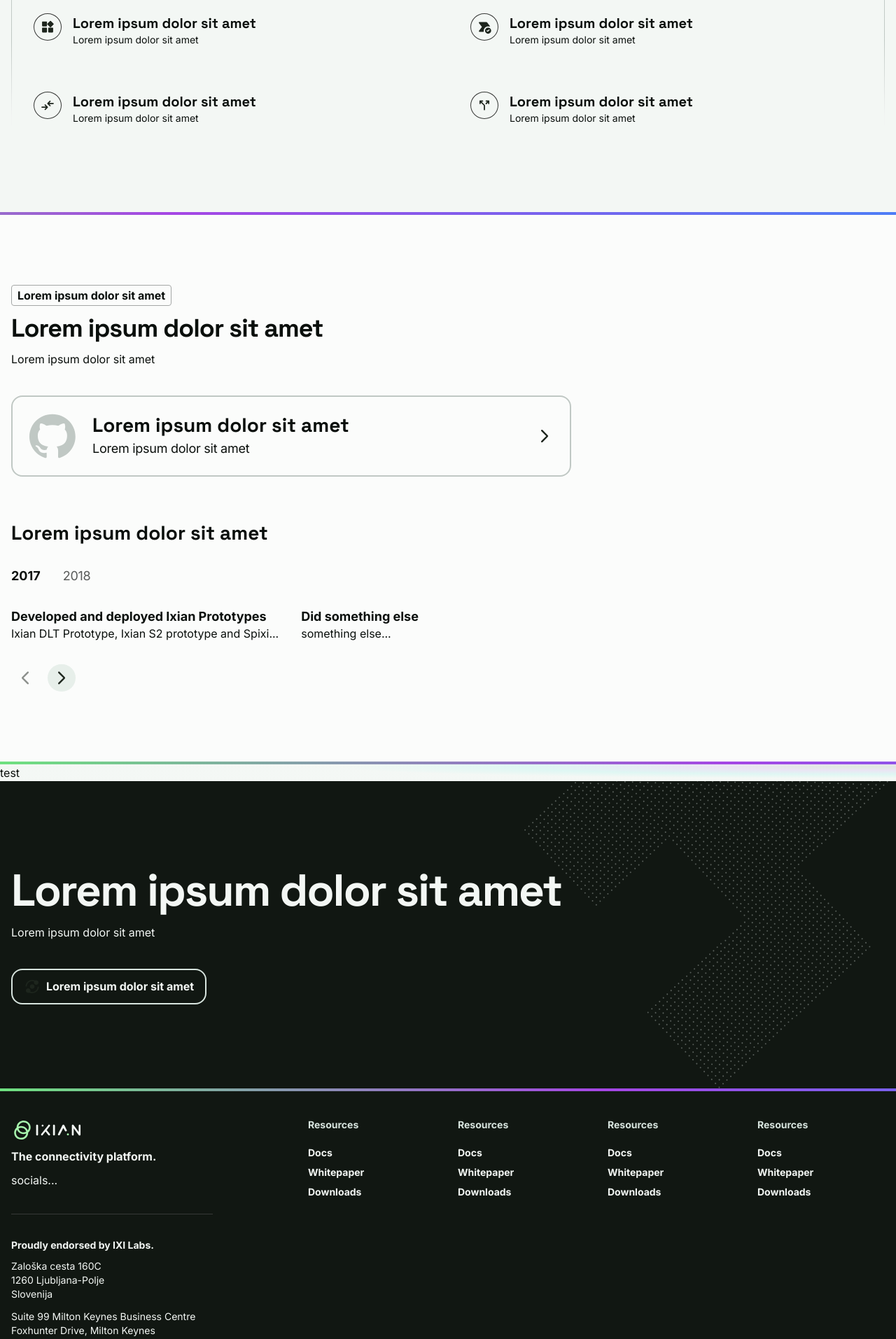
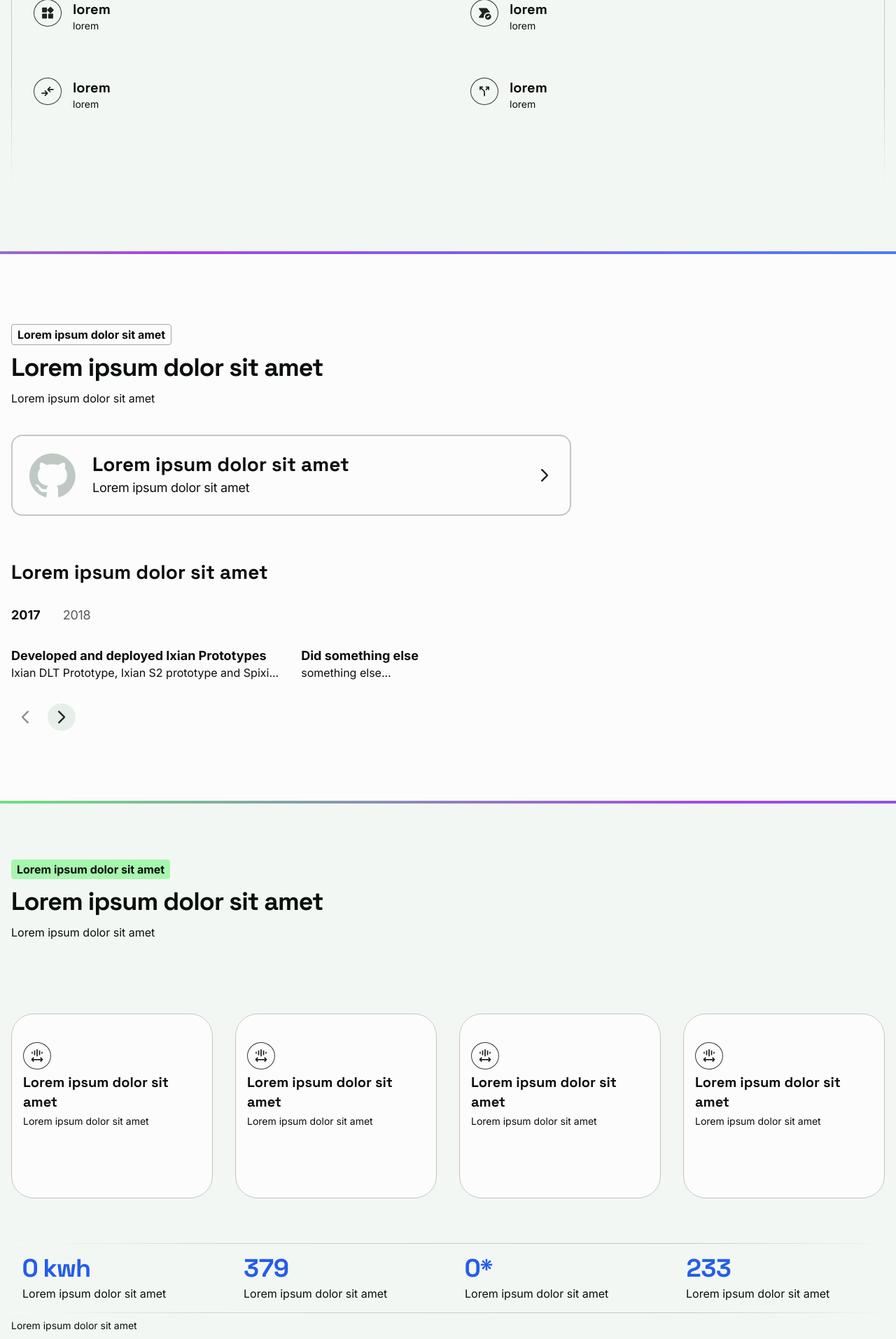
Before and after one commit to ixian-platform/Ixian-website, a Next.js app: page /technology in a window 1280 px wide. Shown: the part 1940-3853 px from the top of the page at 70% size. Built offline with nearby package versions, Linux system fonts and the light colour scheme.

Commit message:
refactor highlights section to be re-usable and other adjustments

```diff
--- a/src/app/containers/EcosystemSection/EcosystemSection.tsx
+++ b/src/app/containers/EcosystemSection/EcosystemSection.tsx
@@ -85,8 +85,8 @@ const EcosystemSection = () => {
           <div key={index} className={classes.singleInfo}>
             <MyIcon name={info.icon} rounded />
             <div>
-              <TextElement type={'heading-xs'}>{t(info.title)}</TextElement>
-              <TextElement type={'body-sm'}>{t(info.description)}</TextElement>
+              <TextElement type={'heading-xs'}>{info.title}</TextElement>
+              <TextElement type={'body-sm'}>{info.description}</TextElement>
             </div>
           </div>
         ))}
--- a/src/app/containers/FeaturesSection/FeaturesSection.module.scss
+++ b/src/app/containers/FeaturesSection/FeaturesSection.module.scss
@@ -6,7 +6,7 @@
   border-bottom: 1px solid var(--colors-outline-02);
 
   .featuresWrapper {
-    padding: 120px var(--spacing-md);
+    padding: var(--spacing-super-xxl) var(--spacing-md);
 
     .topRetro {
       position: absolute;
--- a/src/app/containers/GitSection/GitSection.module.scss
+++ b/src/app/containers/GitSection/GitSection.module.scss
@@ -7,7 +7,7 @@
 
   .gitSectionWrapper {
     width: 100%;
-    padding: 100px 16px;
+    padding: var(--spacing-super-xl) var(--spacing-md);
     display: flex;
     flex-direction: column;
     gap: var(--spacing-super);
--- a/src/app/containers/HighlightsSection/HighlightsSection.tsx
+++ b/src/app/containers/HighlightsSection/HighlightsSection.tsx
@@ -1,93 +1,61 @@
 import classes from './HighlightsSection.module.scss';
-import ContentWrapper from '@components/ContentWrapper/ContentWrapper';
 import TextElement from '@components/TextElement/TextElement';
-import Button from '@components/Button/Button';
 import MyIcon from '@components/MyIcon/MyIcon';
 import Chip from '@components/Chip/Chip';
 import SectionHeader from '@components/SectionHeader/SectionHeader';
 import { useTranslations } from 'next-intl';
+import { ReactNode } from 'react';
+import classNames from 'classnames';
 
-const highlightsData = [
-  {
-    icon: 'ixian_logo',
-    title: 'lorem',
-    description: 'lorem',
-  },
-  {
-    icon: 'avg_pace',
-    title: 'lorem',
-    description: 'lorem',
-  },
-  {
-    icon: 'widgets',
-    title: 'lorem',
-    description: 'lorem',
-  },
-  {
-    icon: 'all_match',
-    title: 'lorem',
-    description: 'lorem',
-  },
-  {
-    icon: 'compare_arrows',
-    title: 'lorem',
-    description: 'lorem',
-  },
-  {
-    icon: 'call_split',
-    title: 'lorem',
-    description: 'lorem',
-  },
-];
+interface HighlightsSectionProps {
+  highlightsData: {
+    icon: string;
+    title: string;
+    description: string;
+  }[];
+  chipName: string;
+  title: string;
+  subtitle: string;
+  ctaContent: ReactNode;
+  highlightsClassName?: string;
+}
 
-//TODO: make it reusable
-
-const HighlightsSection = () => {
-  const t = useTranslations();
-
+const HighlightsSection = ({
+  highlightsData,
+  chipName,
+  title,
+  subtitle,
+  ctaContent,
+  highlightsClassName,
+}: HighlightsSectionProps) => {
   return (
-    <ContentWrapper
-      asWrapperSection
-      sectionClass={classes.highlightsSection}
-      className={classes.highlightsContainer}
-    >
-      <div className={classes.wrapper}>
+    <section className={classes.wrapper}>
       <SectionHeader
         title={
           <TextElement type={'heading-md'} as={'h1'}>
-              {t('lorem')}
+            {title}
           </TextElement>
         }
         subtitle={
           <TextElement type={'body-md'} as={'h1'}>
-              {t('lorem')}
+            {subtitle}
           </TextElement>
         }
-          ctaContent={
-            <Button
-              variant={'outlined'}
-              leadingIcon={<MyIcon name={'arrow_right_alt'} />}
-            >
-              {t('lorem')}
-            </Button>
-          }
-          chipContainer={<Chip content={t('lorem')} variant={'outlined'} />}
+        ctaContent={ctaContent}
+        chipContainer={<Chip content={chipName} variant={'outlined'} />}
       />
-        <div className={classes.highlightsInfo}>
-          {highlightsData.map((info, index) => (
+      <div className={classNames(classes.highlightsInfo, highlightsClassName)}>
+        {highlightsData?.map((info, index) => (
           <div key={index} className={classes.singleInfo}>
             <MyIcon name={info.icon} rounded />
             <div>
-                <TextElement type={'heading-xs'}>{t(info.title)}</TextElement>
-                <TextElement type={'body-sm'}>
-                  {t(info.description)}
-                </TextElement>
+              <TextElement type={'heading-xs'}>{info.title}</TextElement>
+              <TextElement type={'body-sm'}>{info.description}</TextElement>
             </div>
           </div>
         ))}
       </div>
-      </div>
-    </ContentWrapper>
+    </section>
   );
 };
 
--- a/src/app/containers/IxianDltSection/IxianDltSection.module.scss
+++ b/src/app/containers/IxianDltSection/IxianDltSection.module.scss
@@ -82,3 +82,7 @@
     }
   }
 }
+
+.s2Highlights {
+  grid-template-columns: repeat(1, 1fr) !important;
+}
--- a/src/app/containers/IxianDltSection/IxianDltSection.tsx
+++ b/src/app/containers/IxianDltSection/IxianDltSection.tsx
@@ -7,6 +7,41 @@ import { useTranslations } from 'next-intl';
 import Chip from '@components/Chip/Chip';
 import ContentWrapper from '@components/ContentWrapper/ContentWrapper';
 import NumberTicker from '@/components/ui/number-ticker';
+import HighlightsSection from '@/app/containers/HighlightsSection/HighlightsSection';
+import Button from '@components/Button/Button';
+
+const dltHighlightsData = [
+  {
+    icon: 'ixian_logo',
+    title: 'lorem',
+    description: 'lorem',
+  },
+  {
+    icon: 'avg_pace',
+    title: 'lorem',
+    description: 'lorem',
+  },
+  {
+    icon: 'widgets',
+    title: 'lorem',
+    description: 'lorem',
+  },
+  {
+    icon: 'all_match',
+    title: 'lorem',
+    description: 'lorem',
+  },
+  {
+    icon: 'compare_arrows',
+    title: 'lorem',
+    description: 'lorem',
+  },
+  {
+    icon: 'call_split',
+    title: 'lorem',
+    description: 'lorem',
+  },
+];
 
 const IxianDltSection = () => {
   const t = useTranslations();
@@ -77,6 +112,20 @@ const IxianDltSection = () => {
       <TextElement className={classes.note} type={'body-sm'}>
         {t('lorem')}
       </TextElement>
+      <HighlightsSection
+        highlightsData={dltHighlightsData}
+        chipName={t('lorem')}
+        title={t('lorem')}
+        subtitle={t('lorem')}
+        ctaContent={
+          <Button
+            variant={'outlined'}
+            leadingIcon={<MyIcon name={'arrow_right_alt'} />}
+          >
+            {t('lorem')}
+          </Button>
+        }
+      />
     </ContentWrapper>
   );
 };
--- a/src/app/containers/S2NetworkSection/S2NetworkSection.tsx
+++ b/src/app/containers/S2NetworkSection/S2NetworkSection.tsx
@@ -1,7 +1,16 @@
-import classes from './S2NetworkSection.module.scss';
+import classes from '../IxianDltSection/IxianDltSection.module.scss';
 import ContentWrapper from '@components/ContentWrapper/ContentWrapper';
+import { useTranslations } from 'next-intl';
+import SectionHeader from '@components/SectionHeader/SectionHeader';
+import Chip from '@components/Chip/Chip';
+import TextElement from '@components/TextElement/TextElement';
+import InteractionCard from '@components/InteractionCard/InteractionCard';
+import MyIcon from '@components/MyIcon/MyIcon';
+import NumberTicker from '@/components/ui/number-ticker';
+import HighlightsSection from '@/app/containers/HighlightsSection/HighlightsSection';
+import Button from '@components/Button/Button';
 
-const highlightsData = [
+const s2HighlightsData = [
   {
     icon: 'ixian_logo',
     title: 'lorem',
@@ -17,27 +26,92 @@ const highlightsData = [
     title: 'lorem',
     description: 'lorem',
   },
-  {
-    icon: 'all_match',
-    title: 'lorem',
-    description: 'lorem',
-  },
-  {
-    icon: 'compare_arrows',
-    title: 'lorem',
-    description: 'lorem',
-  },
-  {
-    icon: 'call_split',
-    title: 'lorem',
-    description: 'lorem',
-  },
 ];
 
 const S2NetworkSection = () => {
+  const t = useTranslations();
+
   return (
-    <ContentWrapper asWrapperSection sectionClass={classes.s2NetworkSection}>
-      test
+    <ContentWrapper
+      asWrapperSection
+      sectionClass={classes.ixianDltSection}
+      className={classes.ixianDltContainer}
+    >
+      <SectionHeader
+        chipContainer={<Chip content={t('lorem')} variant={'primary'} />}
+        title={<TextElement type={'heading-md'}>{t('lorem')}</TextElement>}
+        subtitle={<TextElement type={'body-md'}>{t('lorem')}</TextElement>}
+      />
+      <div className={classes.infoItems}>
+        <InteractionCard
+          icon={<MyIcon name={'edit_audio'} rounded />}
+          title={t('lorem')}
+          description={t('lorem')}
+          enableHover
+        />
+        <InteractionCard
+          icon={<MyIcon name={'edit_audio'} rounded />}
+          title={t('lorem')}
+          description={t('lorem')}
+          enableHover
+        />
+        <InteractionCard
+          icon={<MyIcon name={'edit_audio'} rounded />}
+          title={t('lorem')}
+          description={t('lorem')}
+          enableHover
+        />
+        <InteractionCard
+          icon={<MyIcon name={'edit_audio'} rounded />}
+          title={t('lorem')}
+          description={t('lorem')}
+          enableHover
+        />
+      </div>
+      <div className={classes.dltMetrics}>
+        <div className={classes.insideSingle}>
+          <TextElement type={'heading-md'}>
+            <NumberTicker value={0.005} className={classes.number} /> kwh
+          </TextElement>
+          <TextElement type={'body-md'}>{t('lorem')}</TextElement>
+        </div>
+        <div className={classes.insideSingle}>
+          <TextElement type={'heading-md'}>
+            <NumberTicker value={379} className={classes.number} />
+          </TextElement>
+          <TextElement type={'body-md'}>{t('lorem')}</TextElement>
+        </div>
+        <div className={classes.insideSingle}>
+          <TextElement type={'heading-md'}>
+            <NumberTicker value={0.002} className={classes.number} />*
+          </TextElement>
+          <TextElement type={'body-md'}>{t('lorem')}</TextElement>
+        </div>
+        <div className={classes.insideSingle}>
+          <TextElement type={'heading-md'}>
+            <NumberTicker value={233} className={classes.number} />
+          </TextElement>
+          <TextElement type={'body-md'}>{t('lorem')}</TextElement>
+        </div>
+      </div>
+      <TextElement className={classes.note} type={'body-sm'}>
+        {t('lorem')}
+      </TextElement>
+      <HighlightsSection
+        highlightsClassName={classes.s2Highlights}
+        highlightsData={s2HighlightsData}
+        chipName={t('lorem')}
+        title={t('lorem')}
+        subtitle={t('lorem')}
+        ctaContent={
+          <Button
+            variant={'outlined'}
+            leadingIcon={<MyIcon name={'arrow_right_alt'} />}
+          >
+            {t('lorem')}
+          </Button>
+        }
+      />
     </ContentWrapper>
   );
 };
--- a/src/app/containers/StartBuildingNow/StartBuildingNow.module.scss
+++ b/src/app/containers/StartBuildingNow/StartBuildingNow.module.scss
@@ -5,7 +5,7 @@
   border-image: linear-gradient(45deg, #6ee17f, #a546e4, #4d7df6) 1;
 
   .startBuildingContainer {
-    padding: 120px 16px;
+    padding: var(--spacing-super-xxl) var(--spacing-md);
     color: var(--colors-text-inverse);
     background-image: url('/assets/dark/pattern-right.svg');
     background-position: right;
--- a/src/app/page.module.scss
+++ b/src/app/page.module.scss
@@ -6,5 +6,5 @@
 }
 
 .techHero {
-  padding: 100px var(--spacing-md);
+  padding: var(--spacing-super-xl) var(--spacing-md);
 }
--- a/src/app/technology/page.tsx
+++ b/src/app/technology/page.tsx
@@ -5,7 +5,6 @@ import TextElement from '@components/TextElement/TextElement';
 import HeroSection from '@/app/containers/HeroSection/HeroSection';
 import { useTranslations } from 'next-intl';
 import IxianDltSection from '@/app/containers/IxianDltSection/IxianDltSection';
-import HighlightsSection from '@/app/containers/HighlightsSection/HighlightsSection';
 import GitSection from '@/app/containers/GitSection/GitSection';
 import StartBuildingNow from '@/app/containers/StartBuildingNow/StartBuildingNow';
 import S2NetworkSection from '@/app/containers/S2NetworkSection/S2NetworkSection';
@@ -32,7 +31,6 @@ export default function Technology() {
         splinePath={'/assets/spline/chips.spline'}
       />
       <IxianDltSection />
-      <HighlightsSection />
       <GitSection />
       <S2NetworkSection />
       <StartBuildingNow />
```
Also changed, not shown: src/app/containers/HighlightsSection/HighlightsSection.module.scss (+1 -10 lines). Lines whose indentation alone changed are shown as unchanged.
